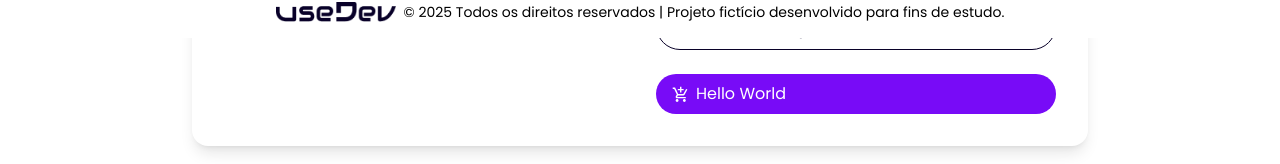
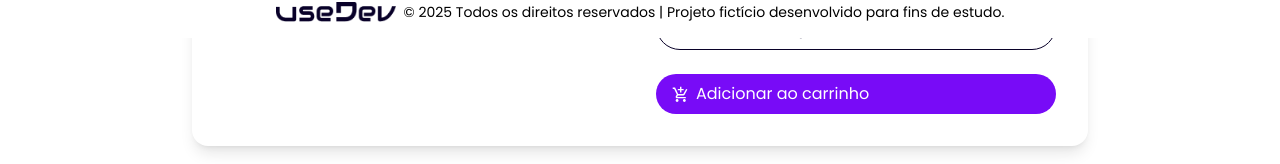
Before and after one commit to cicatrizdev/react-use-dev, a React (Vite) app: page /product/1 in a window 1280 px wide. Shown: the part 762-926 px from the top of the page. Built offline with nearby package versions, Linux system fonts and the light colour scheme; data requests are answered from the project's data file.

Commit message:
commit aula 3.2

```diff
--- a/src/screens/Product/index.tsx
+++ b/src/screens/Product/index.tsx
@@ -135,7 +135,7 @@ export default function Product() {
 							variant='add-to-cart'
 							onClick={handleAddToCart}
 							className='w-full py-4 text-lg font-semibold mt-4'
-							content='Hello World'
+							content='Adicionar ao carrinho'
 						/>
 					</div>
 				</div>
```
